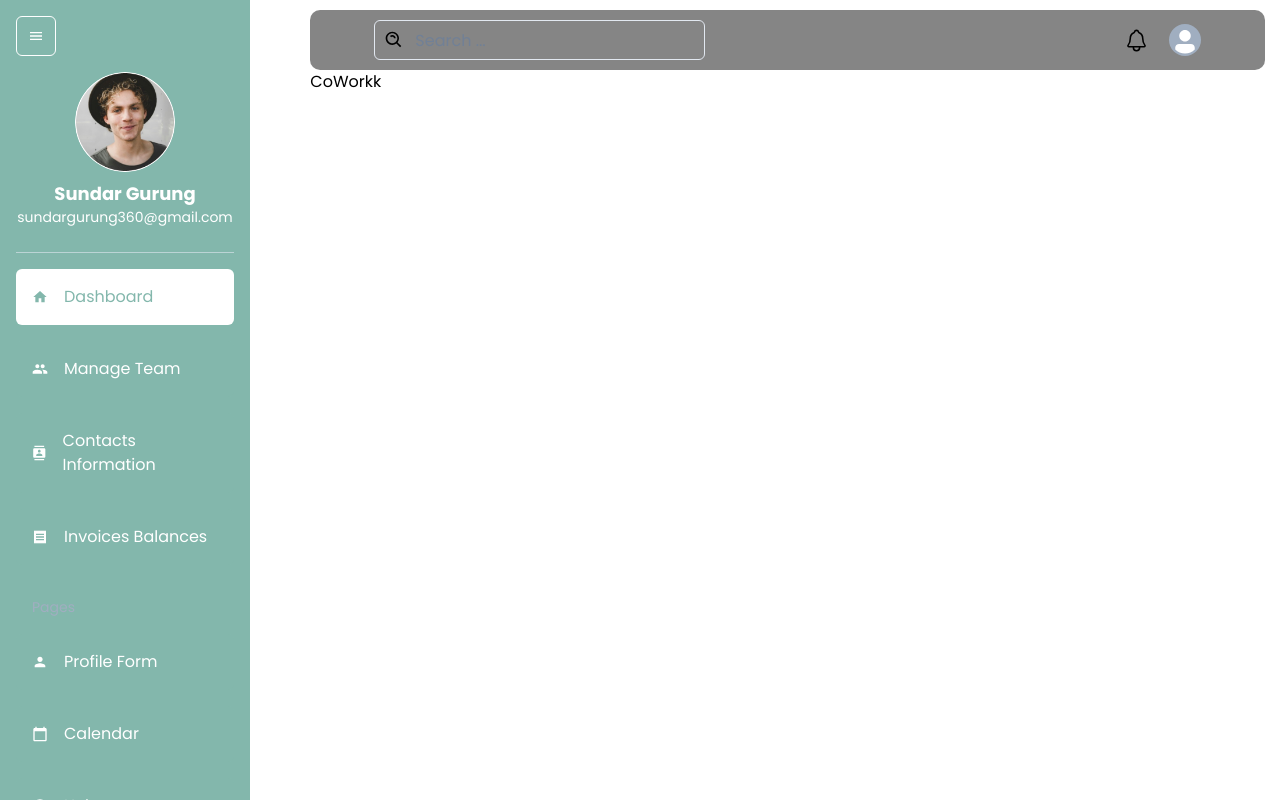
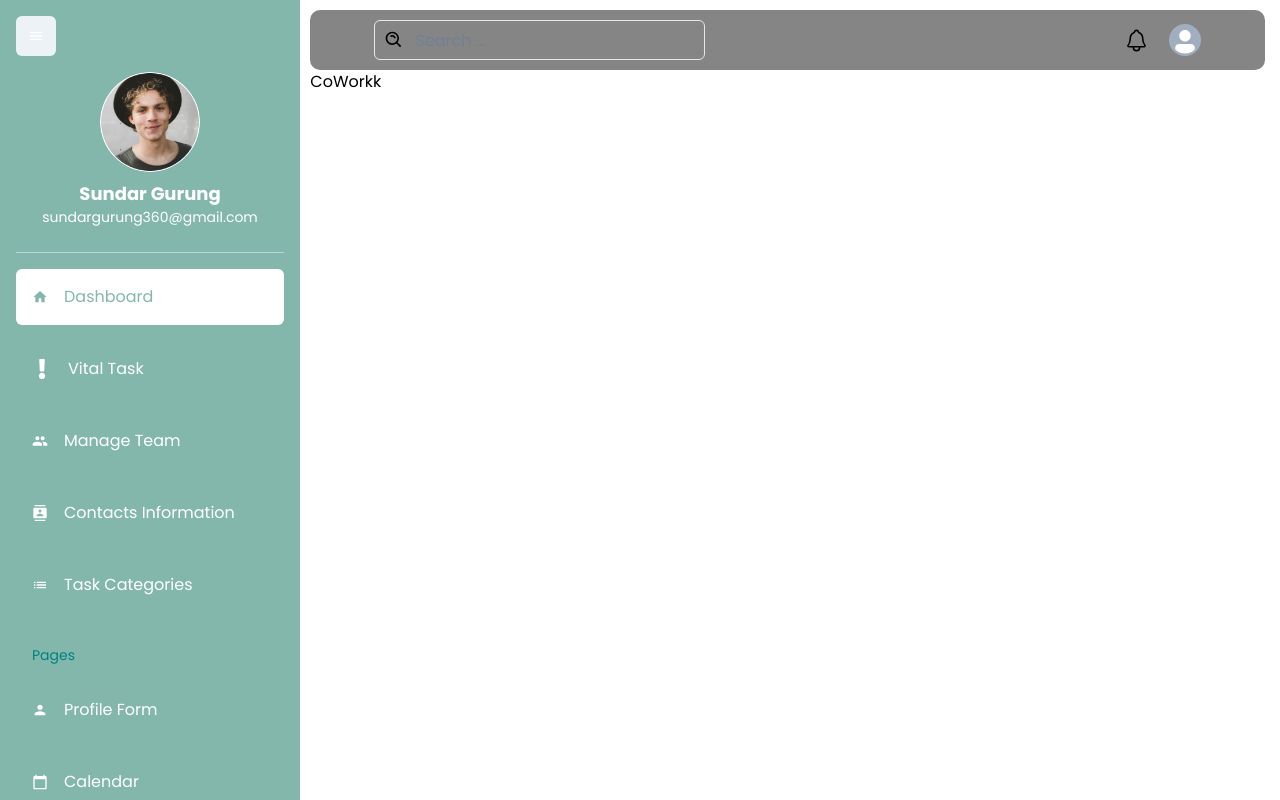
Before and after one commit to love-ara/coo, a React (Create React App) app in the folder coworkk/: page /dashboard in a window 1280 px wide. Built offline with nearby package versions, Linux system fonts and the light colour scheme.

Commit message:
worked on the sidebar

```diff
--- a/coworkk/src/components/Sidebar.jsx
+++ b/coworkk/src/components/Sidebar.jsx
@@ -1,15 +1,15 @@
 import { useState } from "react";
 import { Box, IconButton, Text, VStack, Image, Divider } from "@chakra-ui/react";
 import { Link } from "react-router-dom";
-import { MdMenu, MdHome, MdPeople, MdContacts, MdReceipt, MdPerson, MdCalendarToday, MdHelpOutline,
-    MdPieChart, MdTimeline, MdMap } from "react-icons/md";
+import {
+    MdMenu, MdHome, MdPeople, MdContacts, MdReceipt, MdPerson, MdCalendarToday, MdHelpOutline,
+    MdPieChart, MdTimeline, MdList, MdSettings
+} from "react-icons/md";
 import { FaExclamation } from "react-icons/fa";
 
 import user from "../../src/assets/sundar.png"
 
-
-
-const SidebarItem = ({ title, to, icon, selected, setSelected }) => {
+const SidebarItem = ({ title, to, icon, selected, setSelected, isCollapsed }) => {
     return (
         <Link to={to}>
             <Box
@@ -24,7 +24,7 @@ const SidebarItem = ({ title, to, icon, selected, setSelected }) => {
                 onClick={() => setSelected(title)}
             >
                 {icon}
-                <Text ml={4}>{title}</Text>
+                {!isCollapsed && <Text ml={4}>{title}</Text>}
             </Box>
         </Link>
     );
@@ -36,20 +36,21 @@ const Sidebar = () => {
 
     return (
         <Box
-            width={isCollapsed ? "80px" : "250px"}
+            width={isCollapsed ? "80px" : "300px"}
             height="100vh"
             bg="#83b7ac"
             color="white"
             p={4}
             position="fixed"
+            transition="width 0.3s"  // Smooth transition for width change
         >
             <IconButton
                 icon={<MdMenu />}
                 aria-label="Toggle menu"
                 onClick={() => setIsCollapsed(!isCollapsed)}
                 mb={4}
-                variant="outline"
-                colorScheme="black"
+                size="md"
+                color="white"
             />
             {!isCollapsed && (
                 <>
@@ -68,13 +69,28 @@ const Sidebar = () => {
                     <Divider mb={4} />
                 </>
             )}
+            <Box
+                height={isCollapsed ? "calc(100vh - 50px)" : "calc(100vh - 100px)"}
+                overflowY="auto"
+            >
                 <VStack spacing={2} align="stretch">
+                    {/* Sidebar items, add more as needed */}
                     <SidebarItem
                         title="Dashboard"
                         to="/"
                         icon={<MdHome />}
                         selected={selected}
                         setSelected={setSelected}
+                        isCollapsed={isCollapsed}
+                    />
+
+                    <SidebarItem
+                        title="Vital Task"
+                        to="/vital"
+                        icon={<FaExclamation size={20} color="white" />}
+                        selected={selected}
+                        setSelected={setSelected}
+                        isCollapsed={isCollapsed}
                     />
                     <SidebarItem
                         title="Manage Team"
@@ -82,6 +98,7 @@ const Sidebar = () => {
                         icon={<MdPeople />}
                         selected={selected}
                         setSelected={setSelected}
+                        isCollapsed={isCollapsed}
                     />
                     <SidebarItem
                         title="Contacts Information"
@@ -89,16 +106,17 @@ const Sidebar = () => {
                         icon={<MdContacts />}
                         selected={selected}
                         setSelected={setSelected}
+                        isCollapsed={isCollapsed}
                     />
                     <SidebarItem
-                    title="Invoices Balances"
-                    to="/invoices"
-                    icon={<MdReceipt />}
+                        title="Task Categories"
+                        to="/taskCategory"
+                        icon={<MdList />}
                         selected={selected}
                         setSelected={setSelected}
+                        isCollapsed={isCollapsed}
                     />
-                <Text fontSize="sm"
-                      color="gray.400" mt={4} mb={2} ml={4}>
+                    <Text fontSize="sm" color="teal" mt={4} mb={2} ml={4}>
                         Pages
                     </Text>
                     <SidebarItem
@@ -107,6 +125,7 @@ const Sidebar = () => {
                         icon={<MdPerson />}
                         selected={selected}
                         setSelected={setSelected}
+                        isCollapsed={isCollapsed}
                     />
                     <SidebarItem
                         title="Calendar"
@@ -114,6 +133,15 @@ const Sidebar = () => {
                         icon={<MdCalendarToday />}
                         selected={selected}
                         setSelected={setSelected}
+                        isCollapsed={isCollapsed}
+                    />
+                    <SidebarItem
+                        title="Settings"
+                        to="/settings"
+                        icon={<MdSettings />}
+                        selected={selected}
+                        setSelected={setSelected}
+                        isCollapsed={isCollapsed}
                     />
                     <SidebarItem
                         title="Help"
@@ -121,39 +149,10 @@ const Sidebar = () => {
                         icon={<MdHelpOutline />}
                         selected={selected}
                         setSelected={setSelected}
-                />
-                <Text fontSize="sm" color="gray.400" mt={4} mb={2} ml={4}>
-                    Charts
-                </Text>
-                <SidebarItem
-                    title="Vital Task"
-                    to="/bar"
-                   icon={ <FaExclamation size={24}  color="white" />}
-                    selected={selected}
-                    setSelected={setSelected}
-                />
-                <SidebarItem
-                    title="Pie Chart"
-                    to="/pie"
-                    icon={<MdPieChart />}
-                    selected={selected}
-                    setSelected={setSelected}
-                />
-                <SidebarItem
-                    title="Line Chart"
-                    to="/line"
-                    icon={<MdTimeline />}
-                    selected={selected}
-                    setSelected={setSelected}
-                />
-                <SidebarItem
-                    title="Geography Chart"
-                    to="/geography"
-                    icon={<MdMap />}
-                    selected={selected}
-                    setSelected={setSelected}
+                        isCollapsed={isCollapsed}
                     />
                 </VStack>
+            </Box>
         </Box>
     );
 };
```
Lines whose indentation alone changed are shown as unchanged.
